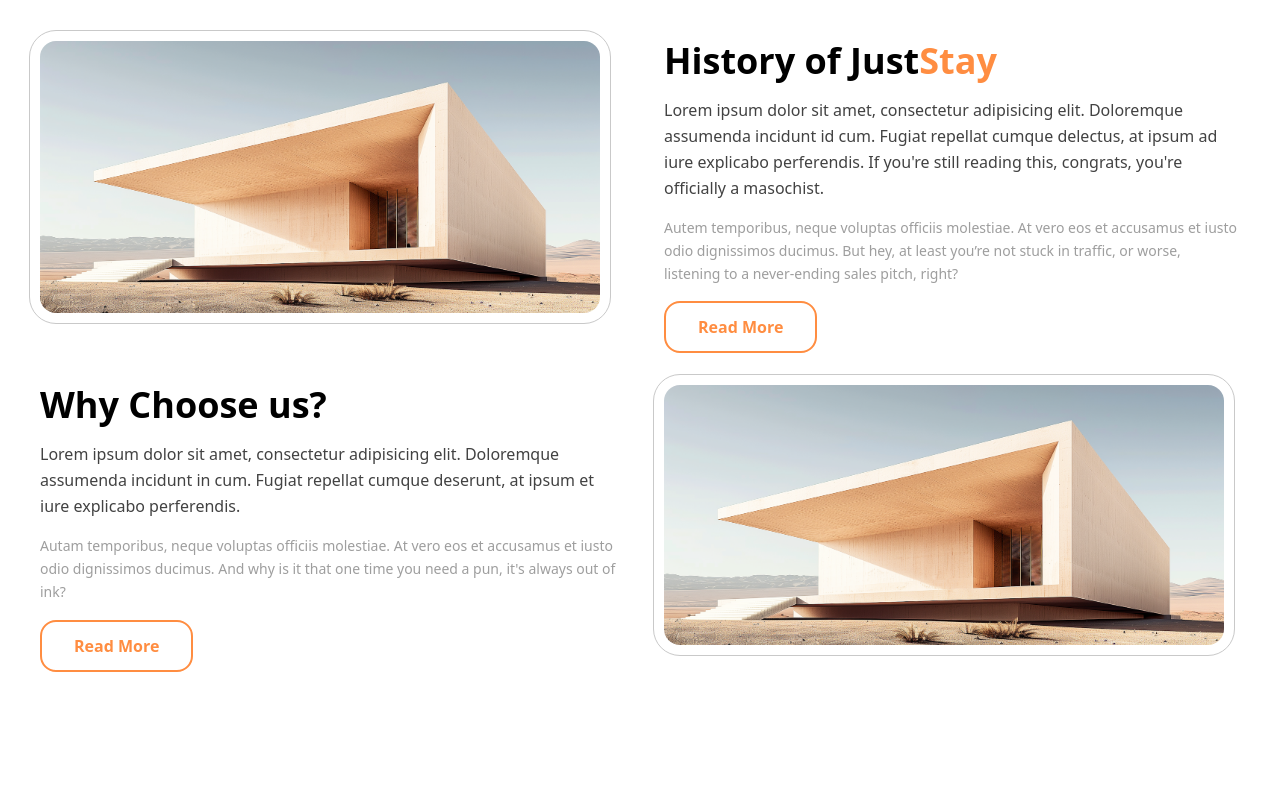
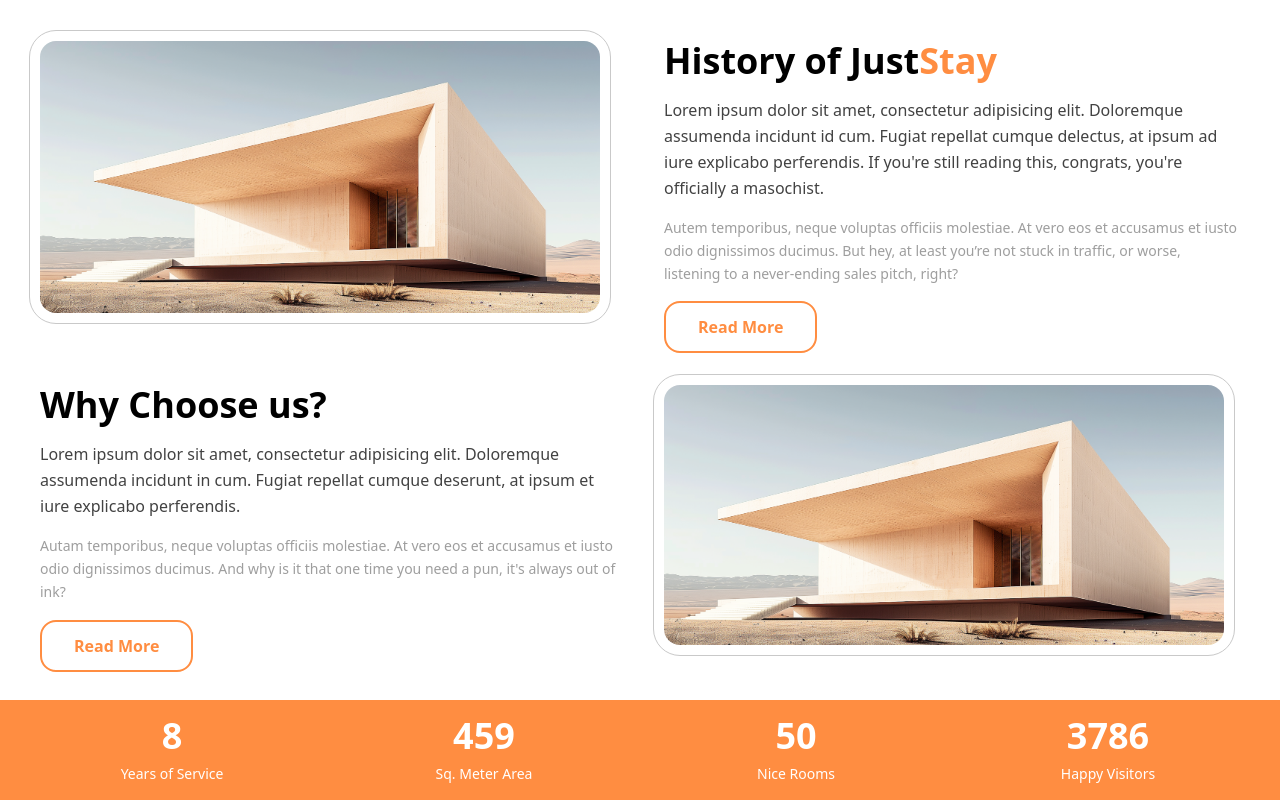
Before and after one commit to AnastasiiaBodnar/hotel-landing, a Vue app: page / in a window 1280 px wide. Shown: the part 847-1647 px from the top of the page. Before the commit the page ends 1547 px from the top, so only its background shows below. Built offline with nearby package versions, Linux system fonts and the light colour scheme.

Commit message:
update: add stats line

```diff
--- a/src/components/AboutSection.vue
+++ b/src/components/AboutSection.vue
@@ -80,7 +80,26 @@
           style="outline: 1px solid #c9c9c9; outline-offset: 10px;"
         >
       </div>
-
     </div>
   </section>
+    <div class="max-w mx-auto bg-primary py-4 px-8">
+      <div class="grid grid-cols-4 gap-8">
+        <div class="text-center">
+          <h3 class="text-white text-4xl font-bold mb-2">8</h3>
+          <p class="text-white text-sm font-medium">Years of Service</p>
+        </div>
+        <div class="text-center">
+          <h3 class="text-white text-4xl font-bold mb-2">459</h3>
+          <p class="text-white text-sm font-medium">Sq. Meter Area</p>
+        </div>
+        <div class="text-center">
+          <h3 class="text-white text-4xl font-bold mb-2">50</h3>
+          <p class="text-white text-sm font-medium">Nice Rooms</p>
+        </div>
+        <div class="text-center">
+          <h3 class="text-white text-4xl font-bold mb-2">3786</h3>
+          <p class="text-white text-sm font-medium">Happy Visitors</p>
+        </div>
+      </div>
+    </div>
 </template>
```
